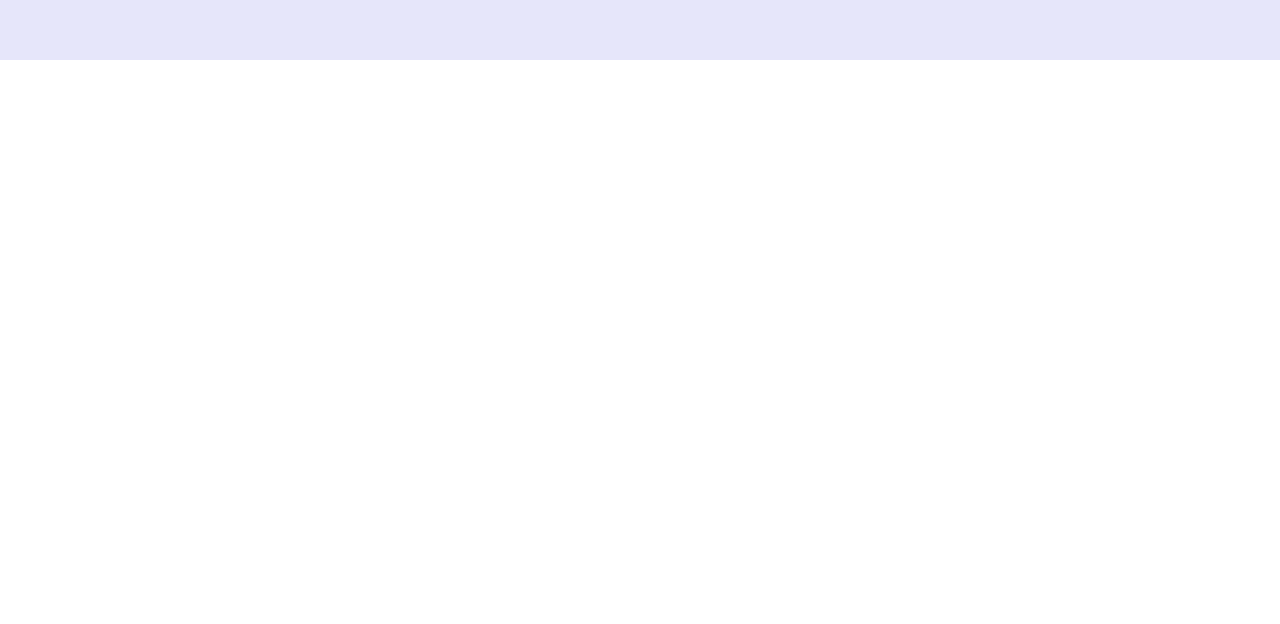
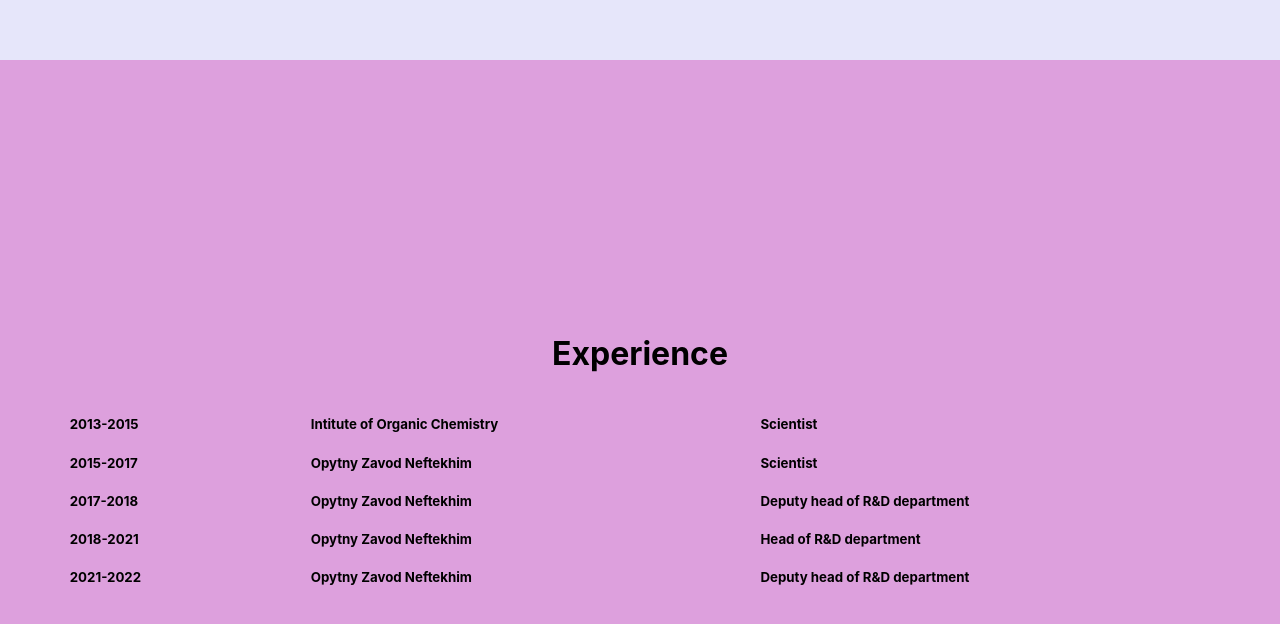
Before and after one commit to gorgeousPotato/arsene-portfolio, a React (Create React App) app: page / in a window 1280 px wide. Shown: the part 2407-3031 px from the top of the page. Before the commit the page ends 2467 px from the top, so only its background shows below. Built offline with nearby package versions, Linux system fonts and the light colour scheme.

Commit message:
experience

```diff
--- a/src/App.js
+++ b/src/App.js
@@ -2,6 +2,7 @@ import NavBar from "../src/components/NavBar/NavBar";
 import HomePage from "./components/HomePage/HomePage";
 import About from "./components/About/About";
 import Education from "./components/Education/Education";
+import Experience from "./components/Experience/Experience";
 import { Routes, Route, Navigate } from 'react-router-dom';
 import './App.css';
 
@@ -12,6 +13,7 @@ function App() {
       <HomePage/>
       <About/>
       <Education />
+      <Experience />
       {
         <Routes>
           <Route path="/*" element={<Navigate to="/" />} />
--- a/src/components/Education/Education.jsx
+++ b/src/components/Education/Education.jsx
@@ -1,6 +1,6 @@
 import "./Education.css"
 
-export default function About() {
+export default function Education() {
   return (
     <div className="Education">
       <h1>Education</h1>
--- a/src/components/Experience/Experience.css
+++ b/src/components/Experience/Experience.css
@@ -0,0 +1,15 @@
+.Experience {
+  height: 100vh;
+  background-color: plum;
+  display: flex;
+  flex-direction: column;
+  justify-content: center;
+  align-items: center;
+}
+
+.table {
+  display: grid;
+  grid-template-columns: 1fr 2fr 1fr 1fr;
+  text-align: left;
+  gap: 2rem;
+}
--- a/src/components/Experience/Experience.jsx
+++ b/src/components/Experience/Experience.jsx
@@ -0,0 +1,32 @@
+import "./Experience.css"
+
+export default function Experience() {
+  return (
+    <div className="Experience">
+      <h1>Experience</h1>
+      <div className="table">
+      <div className="col">
+        <h5>2013-2015</h5>
+        <h5>2015-2017</h5>
+        <h5>2017-2018</h5>
+        <h5>2018-2021</h5>
+        <h5>2021-2022</h5>
+      </div>
+      <div className="col">
+        <h5>Intitute of Organic Chemistry</h5>
+        <h5>Opytny Zavod Neftekhim</h5>
+        <h5>Opytny Zavod Neftekhim</h5>
+        <h5>Opytny Zavod Neftekhim</h5>
+        <h5>Opytny Zavod Neftekhim</h5>
+      </div>
+      <div className="col">
+        <h5>Scientist</h5>
+        <h5>Scientist</h5>
+        <h5>Deputy head of R&D department</h5>
+        <h5>Head of R&D department</h5>
+        <h5>Deputy head of R&D department</h5>
+      </div>
+      </div>
+    </div>
+  );
+}
```
